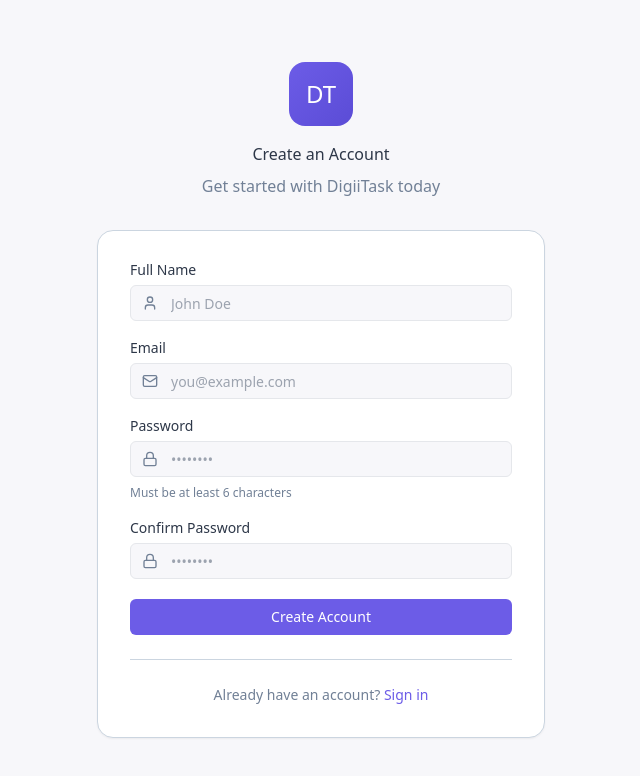
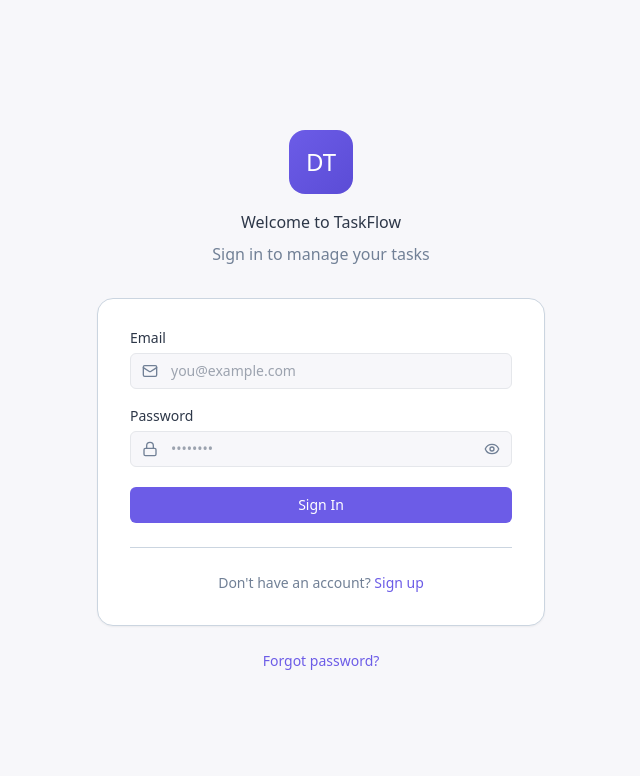
Before and after one commit to Rosemond-kay/task-management-app, a React app: page / in a window 1280 px wide. Shown: the top 776 px of the page, without its empty margins (319-959 px from the left). Built offline with nearby package versions, Linux system fonts and the light colour scheme; the HTML template or start-up script is replaced by a standard one.

Commit message:
Add show/hide password on login, signup and reset password pages

```diff
--- a/src/App.tsx
+++ b/src/App.tsx
@@ -11,21 +11,7 @@
 export default function App() {
   const { isAuthenticated } = useAuthStore();
 
-  const [authView, setAuthView] = useState<AuthView>("signup");
-
-  if (!isAuthenticated) {
-    return (
-      <>
-        {authView === "signup" && <SignupPage onNavigateToLogin={() => setAuthView("login")} />}
-        {authView === "login" && (
-          <div className="min-h-screen flex items-center justify-center">
-            <p>Login page not implemented yet</p>
-          </div>
-        )}
-        <Toaster />
-      </>
-    );
-  }
+  const [authView, setAuthView] = useState<AuthView>("login");
 
   // When user is NOT authenticated, show login/signup pages
   if (!isAuthenticated) {
--- a/src/pages/LoginPage.tsx
+++ b/src/pages/LoginPage.tsx
@@ -5,7 +5,7 @@
 import { Label } from "../components/global/Label";
 import { Alert, AlertDescription } from "../components/global/Alert";
 import { Loader } from "../components/global/Loader";
-import { Lock, Mail } from "lucide-react";
+import { Lock, Mail, Eye, EyeOff } from "lucide-react";
 import { useToast } from "../components/global/toast/useToast"; // ← Changed import
 import { ToastProvider } from "../components/global/toast/Toaster";
 
@@ -17,6 +17,7 @@
 export const LoginPage: React.FC<LoginPageProps> = ({ onNavigateToSignup, onNavigateToReset }) => {
   const [email, setEmail] = useState("");
   const [password, setPassword] = useState("");
+  const [showPassword, setShowPassword] = useState(false);
   const [error, setError] = useState("");
   const [loading, setLoading] = useState(false);
 
@@ -78,13 +79,21 @@
                   <Lock className="absolute left-3 top-1/2 -translate-y-1/2 w-4 h-4 text-[var(--text-secondary)]" />
                   <Input
                     id="password"
-                    type="password"
+                    type={showPassword ? "text" : "password"}
                     value={password}
                     onChange={(e) => setPassword(e.target.value)}
                     placeholder="••••••••"
                     required
-                    className="pl-10 bg-[var(--bg-main)]"
+                    className="pl-10 pr-10 bg-[var(--bg-main)]"
                   />
+                  <button
+                    type="button"
+                    onClick={() => setShowPassword(!showPassword)}
+                    className="absolute right-3 top-1/2 -translate-y-1/2 text-[var(--text-secondary)] hover:text-[var(--text-primary)] transition-colors"
+                    aria-label={showPassword ? "Hide password" : "Show password"}
+                  >
+                    {showPassword ? <EyeOff className="w-4 h-4" /> : <Eye className="w-4 h-4" />}
+                  </button>
                 </div>
               </div>
 
--- a/src/pages/ResetPasswordPage.tsx
+++ b/src/pages/ResetPasswordPage.tsx
@@ -4,7 +4,7 @@
 import { Label } from "../components/global/Label";
 import { Alert, AlertDescription } from "../components/global/Alert";
 import { Loader } from "../components/global/Loader";
-import { Mail, Lock, CheckCircle2, ArrowLeft } from "lucide-react";
+import { Mail, Lock, CheckCircle2, ArrowLeft, Eye, EyeOff } from "lucide-react";
 import { useToast } from "../components/global/toast/Toaster";
 
 import { authApi } from "../services/api/authApi";
@@ -20,6 +20,8 @@
   const [email, setEmail] = useState("");
   const [resetCode, setResetCode] = useState("");
   const [newPassword, setNewPassword] = useState("");
+  const [showNewPassword, setShowNewPassword] = useState(false);
+  const [showConfirmPassword, setShowConfirmPassword] = useState(false);
   const [confirmPassword, setConfirmPassword] = useState("");
   const [error, setError] = useState("");
   const [loading, setLoading] = useState(false);
@@ -215,13 +217,21 @@
                   <Lock className="absolute left-3 top-1/2 -translate-y-1/2 w-4 h-4 text-[var(--text-secondary)]" />
                   <Input
                     id="newPassword"
-                    type="password"
+                    type={showNewPassword ? "text" : "password"}
                     value={newPassword}
                     onChange={(e) => setNewPassword(e.target.value)}
                     placeholder="••••••••"
                     required
-                    className="pl-10 bg-[var(--bg-main)]"
+                    className="pl-10 pr-10 bg-[var(--bg-main)]"
                   />
+                  <button
+                    type="button"
+                    onClick={() => setShowNewPassword(!showNewPassword)}
+                    className="absolute right-3 top-1/2 -translate-y-1/2 text-[var(--text-secondary)] hover:text-[var(--text-primary)] transition-colors"
+                    aria-label={showNewPassword ? "Hide password" : "Show password"}
+                  >
+                    {showNewPassword ? <EyeOff className="w-4 h-4" /> : <Eye className="w-4 h-4" />}
+                  </button>
                 </div>
                 <p className="text-xs text-[var(--text-secondary)]">
                   Must be at least 6 characters
@@ -234,13 +244,25 @@
                   <Lock className="absolute left-3 top-1/2 -translate-y-1/2 w-4 h-4 text-[var(--text-secondary)]" />
                   <Input
                     id="confirmPassword"
-                    type="password"
+                    type={showConfirmPassword ? "text" : "password"}
                     value={confirmPassword}
                     onChange={(e) => setConfirmPassword(e.target.value)}
                     placeholder="••••••••"
                     required
-                    className="pl-10 bg-[var(--bg-main)]"
+                    className="pl-10 pr-10 bg-[var(--bg-main)]"
                   />
+                  <button
+                    type="button"
+                    onClick={() => setShowConfirmPassword(!showConfirmPassword)}
+                    className="absolute right-3 top-1/2 -translate-y-1/2 text-[var(--text-secondary)] hover:text-[var(--text-primary)] transition-colors"
+                    aria-label={showConfirmPassword ? "Hide password" : "Show password"}
+                  >
+                    {showConfirmPassword ? (
+                      <EyeOff className="w-4 h-4" />
+                    ) : (
+                      <Eye className="w-4 h-4" />
+                    )}
+                  </button>
                 </div>
               </div>
 
--- a/src/pages/SignupPage.tsx
+++ b/src/pages/SignupPage.tsx
@@ -5,7 +5,7 @@
 import { Label } from "../components/global/Label";
 import { Alert, AlertDescription } from "../components/global/Alert";
 import { Loader } from "../components/global/Loader";
-import { Lock, Mail, User } from "lucide-react";
+import { Lock, Mail, User, Eye, EyeOff } from "lucide-react";
 import { Toaster } from "../components/global/toast/Toaster";
 import { useToast } from "../components/global/toast/useToast";
 
@@ -19,6 +19,8 @@
   const [password, setPassword] = useState("");
   const [confirmPassword, setConfirmPassword] = useState("");
   const [name, setName] = useState("");
+  const [showPassword, setShowPassword] = useState(false);
+  const [showConfirmPassword, setShowConfirmPassword] = useState(false);
   const [error, setError] = useState("");
   const [loading, setLoading] = useState(false);
 
@@ -122,33 +124,52 @@
                   <Lock className="absolute left-3 top-1/2 -translate-y-1/2 w-4 h-4 text-[var(--text-secondary)]" />
                   <Input
                     id="password"
-                    type="password"
+                    type={showPassword ? "text" : "password"}
                     value={password}
                     onChange={(e) => setPassword(e.target.value)}
                     placeholder="••••••••"
                     required
-                    className="pl-10 bg-[var(--bg-main)]"
+                    className="pl-10 pr-10 bg-[var(--bg-main)]"
                   />
+                  <button
+                    type="button"
+                    onClick={() => setShowPassword(!showPassword)}
+                    className="absolute right-3 top-1/2 -translate-y-1/2 text-[var(--text-secondary)] hover:text-[var(--text-primary)] transition-colors"
+                    aria-label={showPassword ? "Hide password" : "Show password"}
+                  >
+                    {showPassword ? <EyeOff className="w-4 h-4" /> : <Eye className="w-4 h-4" />}
+                  </button>
                 </div>
                 <p className="text-xs text-[var(--text-secondary)]">
                   Must be at least 6 characters
                 </p>
               </div>
-
-              {/* Confirm Password Input */}
+              {/* Confirm Password */}
               <div className="space-y-2">
                 <Label htmlFor="confirmPassword">Confirm Password</Label>
                 <div className="relative">
                   <Lock className="absolute left-3 top-1/2 -translate-y-1/2 w-4 h-4 text-[var(--text-secondary)]" />
                   <Input
                     id="confirmPassword"
-                    type="password"
+                    type={showConfirmPassword ? "text" : "password"}
                     value={confirmPassword}
                     onChange={(e) => setConfirmPassword(e.target.value)}
                     placeholder="••••••••"
                     required
-                    className="pl-10 bg-[var(--bg-main)]"
+                    className="pl-10 pr-10 bg-[var(--bg-main)]"
                   />
+                  <button
+                    type="button"
+                    onClick={() => setShowConfirmPassword(!showConfirmPassword)}
+                    className="absolute right-3 top-1/2 -translate-y-1/2 text-[var(--text-secondary)] hover:text-[var(--text-primary)] transition-colors"
+                    aria-label={showConfirmPassword ? "Hide password" : "Show password"}
+                  >
+                    {showConfirmPassword ? (
+                      <EyeOff className="w-4 h-4" />
+                    ) : (
+                      <Eye className="w-4 h-4" />
+                    )}
+                  </button>
                 </div>
               </div>
 
```
